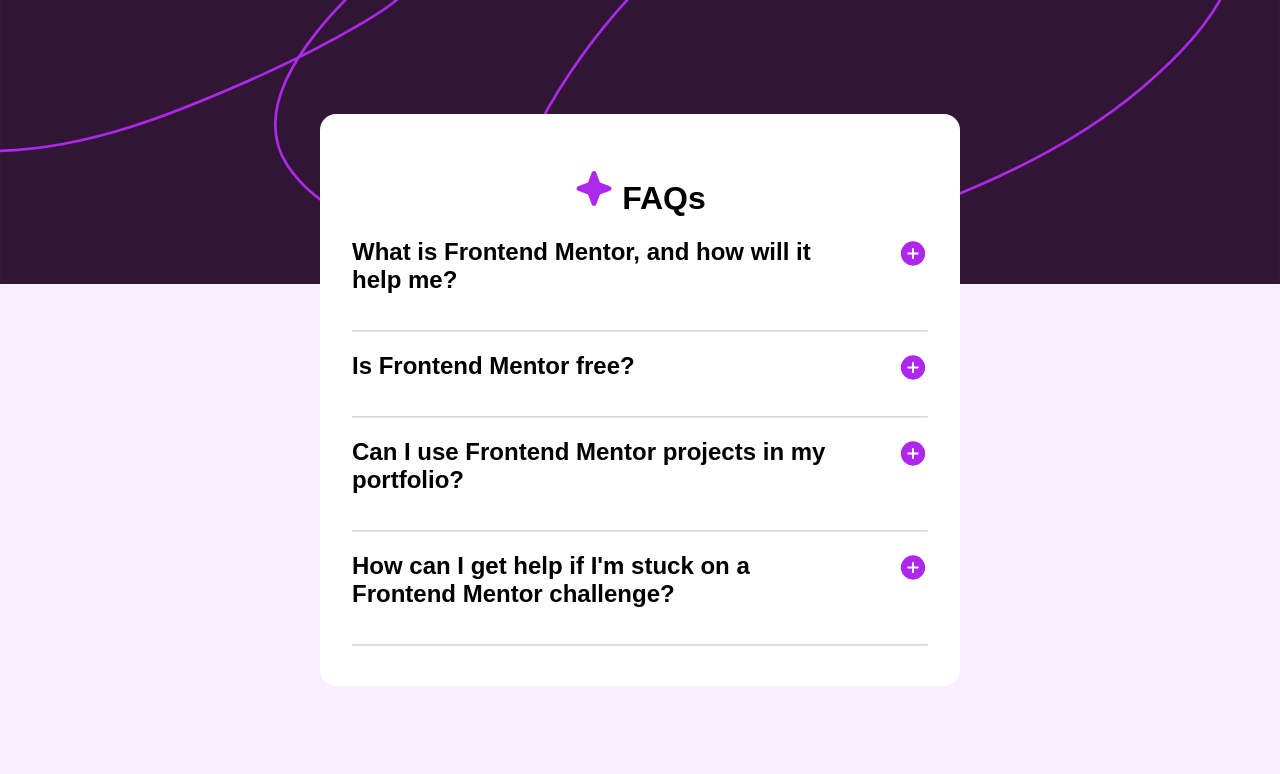
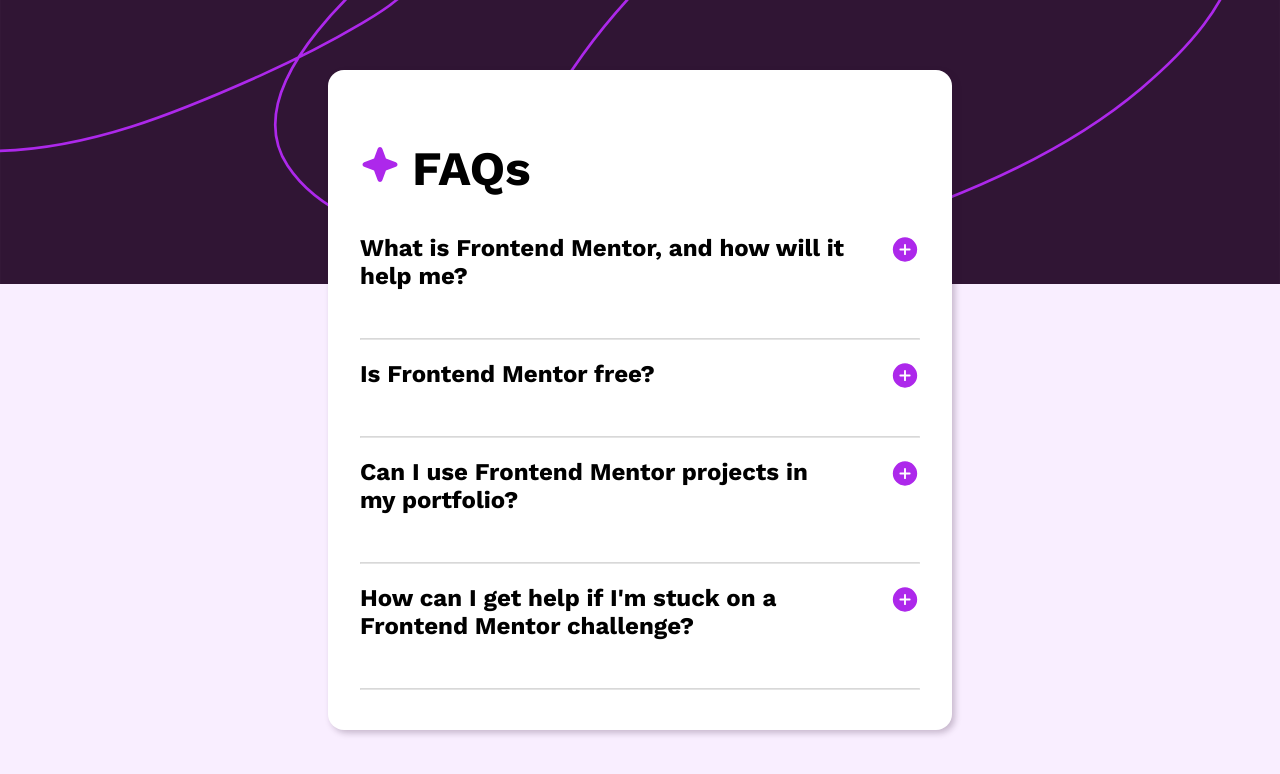
Before and after one commit to savvystrider/fem-faq-accordion, a plain HTML site: page index.html in a window 1280 px wide. Drawn offline with nearby package versions, Linux system fonts and the light colour scheme.

Commit message:
adds script and updates styles

```diff
--- a/app.js
+++ b/app.js
@@ -0,0 +1,7 @@
+const accordionEls = document.querySelectorAll(".accordion");
+
+for (const accordion of accordionEls) {
+  accordion.addEventListener("click", function () {
+    this.classList.toggle("active");
+  });
+}
--- a/styles.css
+++ b/styles.css
@@ -7,9 +7,12 @@
 body {
   margin: 0;
   padding: 0;
-  font-family: sans-serif;
+  font-family: "Work Sans", sans-serif;
   background: #f9eeff url(./assets/background-pattern-mobile.svg);
+  background-size: cover;
   background-repeat: no-repeat;
+  background-position: center top;
+  height: 5vh;
 }
 
 hr {
@@ -17,14 +20,18 @@
 }
 
 h1 {
-  text-align: center;
-  line-height: 1.2;
+  line-height: 1.4;
+  font-size: 3rem;
   position: relative;
 }
 
 h1::before {
   content: url(./assets/icon-star.svg);
   margin-right: 0.25em;
+}
+
+h2 {
+  font-size: 1.15rem;
 }
 
 .accordion-label {
@@ -44,6 +51,7 @@
   display: grid;
   height: 100vh;
   place-items: center;
+  padding: 1em;
 }
 
 .container {
@@ -55,12 +63,13 @@
 }
 
 .accordion-content {
-  margin-top: 1em;
-  padding-right: 3em;
+  color: #8c6991;
+  font-weight: 400;
+  margin-block: 1.5em;
   height: 0;
   line-height: 1.5;
   overflow: hidden;
-  transition: all 0.5s;
+  transition: all 0.25s;
 }
 
 .accordion.active .accordion-content {
@@ -71,7 +80,7 @@
   content: url(./assets/icon-minus.svg);
 }
 
-@media screen and (min-width: 800px) {
+@media screen and (min-width: 50rem) {
   body {
     height: 10vh;
     background: #f9eeff url(./assets/background-pattern-desktop.svg);
@@ -80,7 +89,20 @@
     background-position: center top;
   }
 
+  h2 {
+    font-size: 1.5rem;
+  }
+
   .container {
     max-width: 50%;
+    box-shadow: 3px 3px 6px hsla(292, 42%, 14%, 25%);
+  }
+
+  .accordion-content {
+    padding-right: 4em;
+  }
+
+  .accordion.active .accordion-content {
+    height: 3.125rem;
   }
 }
```
